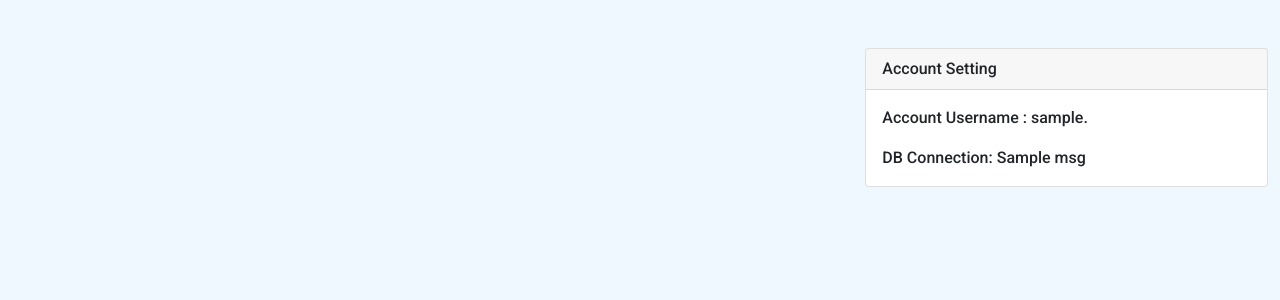
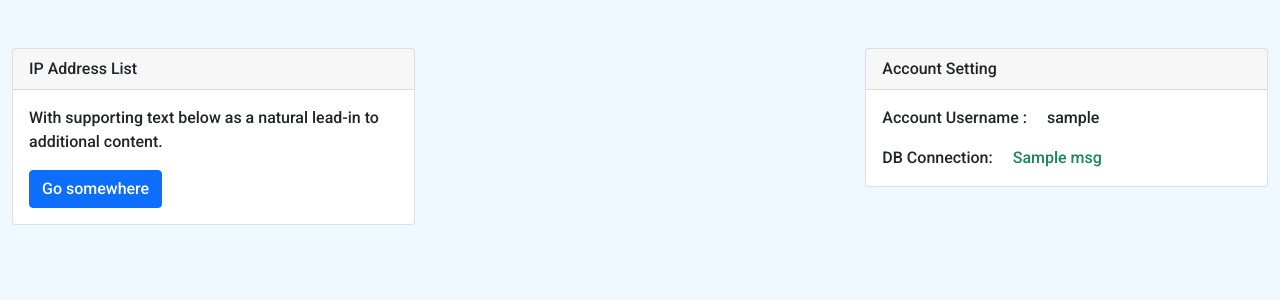
Before and after one commit to mutzy/mikrotik-API, a Flask app: template templates/index.html in a window 1280 px wide. Shown: the top 300 px of the page. Run offline with Flask 2, Linux system fonts and the light colour scheme; the template is opened without the code that fills it: most values are stand-ins (such as "Sample title", 1, 10 or a date in 2020).

Commit message:
added db connection

```diff
--- a/app.py
+++ b/app.py
@@ -8,7 +8,7 @@ from datetime import date
 import ssl
 from librouteros import connect
 import paramiko
-import pymysql
+import pymysql.cursors
 from flask_sqlalchemy import SQLAlchemy
 
 
@@ -19,31 +19,30 @@ app.config['SECRET_KEY'] = '0af158fc013329a0492cc929d3fbee02'
 #session handlers
 app.config["SESSION_PERMANENT"] = False
 app.config["SESSION_TYPE"] = "filesystem"
-Session(app)
-#database
-userpass = 'mysql+pymysql://root:@'
-basedir  = '127.0.0.1'
-dbname   = '/mikrotik_api'
-socket   = '?unix_socket=/opt/lampp/var/mysql/mysql.sock'
-dbname   = dbname + socket
-app.config['SQLALCHEMY_DATABASE_URI'] = userpass + basedir + dbname
 
-app.config['SQLALCHEMY_TRACK_MODIFICATIONS'] = True
-
-db = SQLAlchemy(app)
+# Connect to the database
+connection = pymysql.connect(host='localhost',
+                             user='root',
+                             password='',
+                             database='mikrotik_api',
+                             cursorclass=pymysql.cursors.DictCursor)
 
 # creating the date object of today's date
 todays_date = date.today()
 
+# with connection:
+#     with connection.cursor() as cursor:
+#         # Create a new record
+#         sql = "INSERT INTO `users` (`email`, `password`) VALUES (%s, %s)"
+#         cursor.execute(sql, ('webmaster@python.org', 'very-secret'))
 
+#     # connection is not autocommit by default. So you must commit to save
+#     # your changes.
+#     connection.commit()
 @app.route('/')
 def index():
-    msg = ''
     if session.get('username'):
-        if db.session.query('1').from_statement('SELECT 1').all():
-            msg = 'It works.'
-        else:
-            msg =  'Something is broken.'
+        msg = 'connected'
         return render_template('index.html',username = session["username"],msg=msg)
     return redirect(url_for('login'))
 
@@ -51,20 +50,21 @@ def index():
 def login():
     date = todays_date.year
     if request.method == 'POST' and len(request.form['username']) > 0:
-        # user = User.query.get(form.email.data)
-        # if user:
-        #     if bcrypt.check_password_hash(user.password, form.password.data):
-        #         user.authenticated = True
-        #         db.session.add(user)
-        #         db.session.commit()
-        #         login_user(user, remember=True)
-        session['username'] = request.form['username']
-        #api = connect(username='admin', password='', host='127.0.0.1')
-        #ip_info = api(cmd="/ip/address/print")
+        with connection.cursor() as cursor:
+            # Read a single record
+            sql = "SELECT `id`, `password` FROM `users` WHERE `username`=%s AND `password`=%s"
+            cursor.execute(sql, (request.form['username'], request.form['password']))
+            result = cursor.fetchone()
+            if result == None:
+                return render_template('login.html',date=date)
+            else:
+                session['username'] = request.form['username']
+                #api = connect(username='admin', password='', host='127.0.0.1')
+                #ip_info = api(cmd="/ip/address/print")
 
-        #for item in ip_info:
-            #print(item)
-        return redirect(url_for('index'))
+                #for item in ip_info:
+                    #print(item)
+                return redirect(url_for('index'))
     else:
         return render_template('login.html',date=date)
 
--- a/templates/index.html
+++ b/templates/index.html
@@ -14,12 +14,27 @@
 {% block content %}
 <div class="container-fluid">
    <div class="row mt-5">
-       <div class="col-12 col-sm-4 offset-sm-8">
+       <div class="col-12 col-sm-8">
+        <div class="row">
+          <div class="col-sm-6 col-12">
+            <div class="card">
+              <div class="card-header">
+                IP Address List
+              </div>
+              <div class="card-body">
+                <p class="card-text">With supporting text below as a natural lead-in to additional content.</p>
+                <a href="#" class="btn btn-primary">Go somewhere</a>
+              </div>
+            </div>
+          </div>
+        </div>
+        </div>
+       <div class="col-12 col-sm-4">
         <div class="card">
             <div class="card-header">Account Setting</div>
             <div class="card-body">
-              <p class="card-text">Account Username : {{ username}}.</p>
-              <p class="card-text">DB Connection: {{ msg }}</p>
+              <p class="card-text">Account Username :<span class="ms-3 text-dark"> {{ username}}</span></p>
+              <p class="card-text">DB Connection: <span class="ms-3 text-success">{{ msg }}</span></p>
             </div>
           </div>
        </div>
```
Also changed, not shown: 2 other files.
